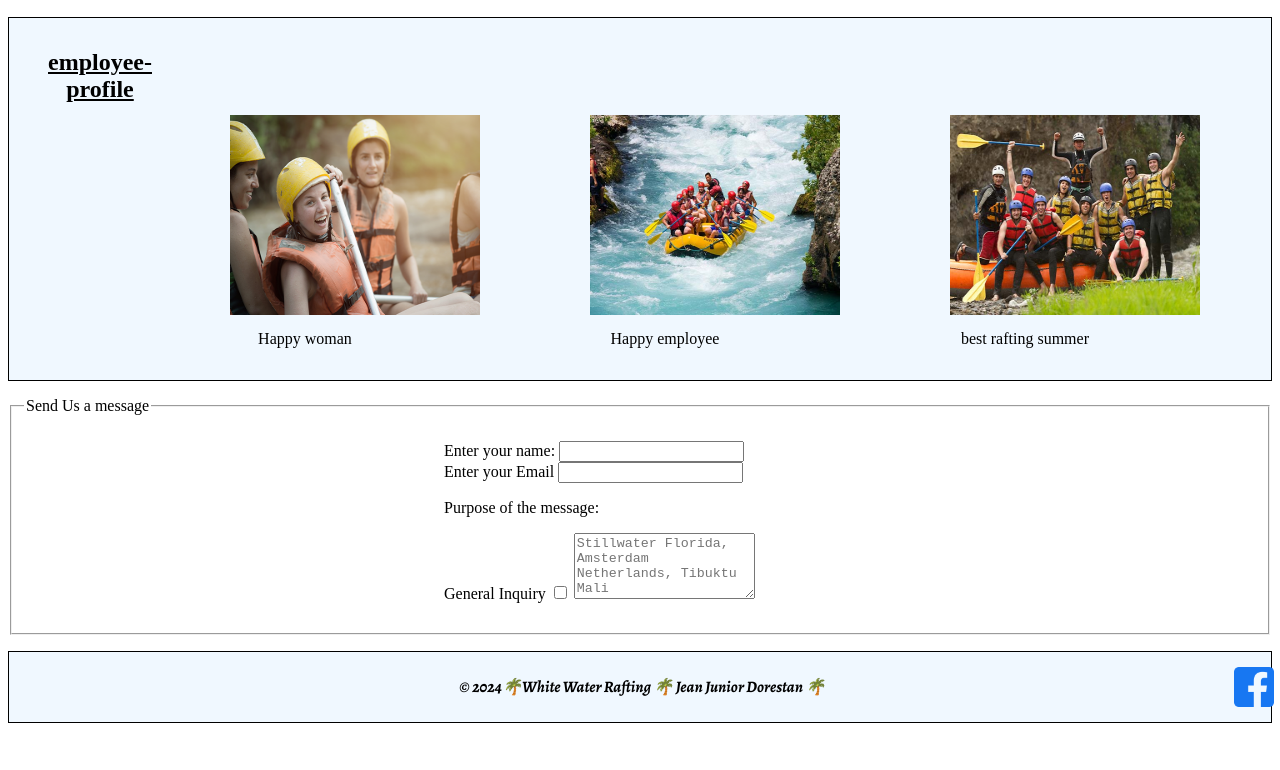
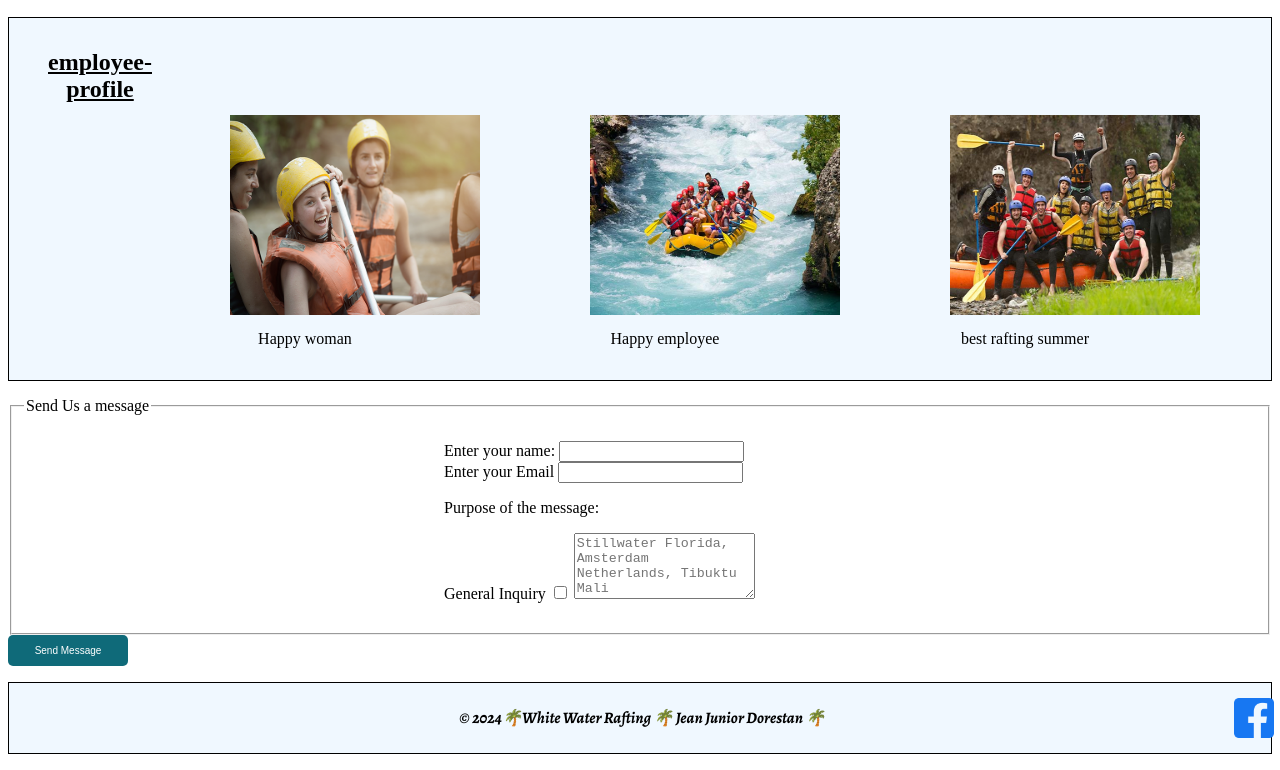
Before and after one commit to dorestan268/wdd130, a plain HTML site: page wwr/contact.html in a window 1280 px wide. Shown: the part 683-1453 px from the top of the page. Before the commit the page ends 1422 px from the top, so only its background shows below. Drawn offline with nearby package versions, Linux system fonts and the light colour scheme; a web font is replaced by a local one.

Commit message:
add button

```diff
--- a/wwr/contact.html
+++ b/wwr/contact.html
@@ -79,7 +79,7 @@
                         <textarea id="feedback" name="feedback" rows="4" placeholder="Stillwater Florida, Amsterdam Netherlands, Tibuktu Mali"></textarea>
                     </form>
                 </fieldset>
-
+                <button type="submit">Send Message</button>
 
             </main>
 
--- a/wwr/styles/rafting.css
+++ b/wwr/styles/rafting.css
@@ -124,7 +124,7 @@
         padding: 20px;
       }
 
-      button[type="submit_contact"]{
+      button[type="submit"]{
         background-color: #0F6A79;
         color: white;
         border-radius: 5px;
```
